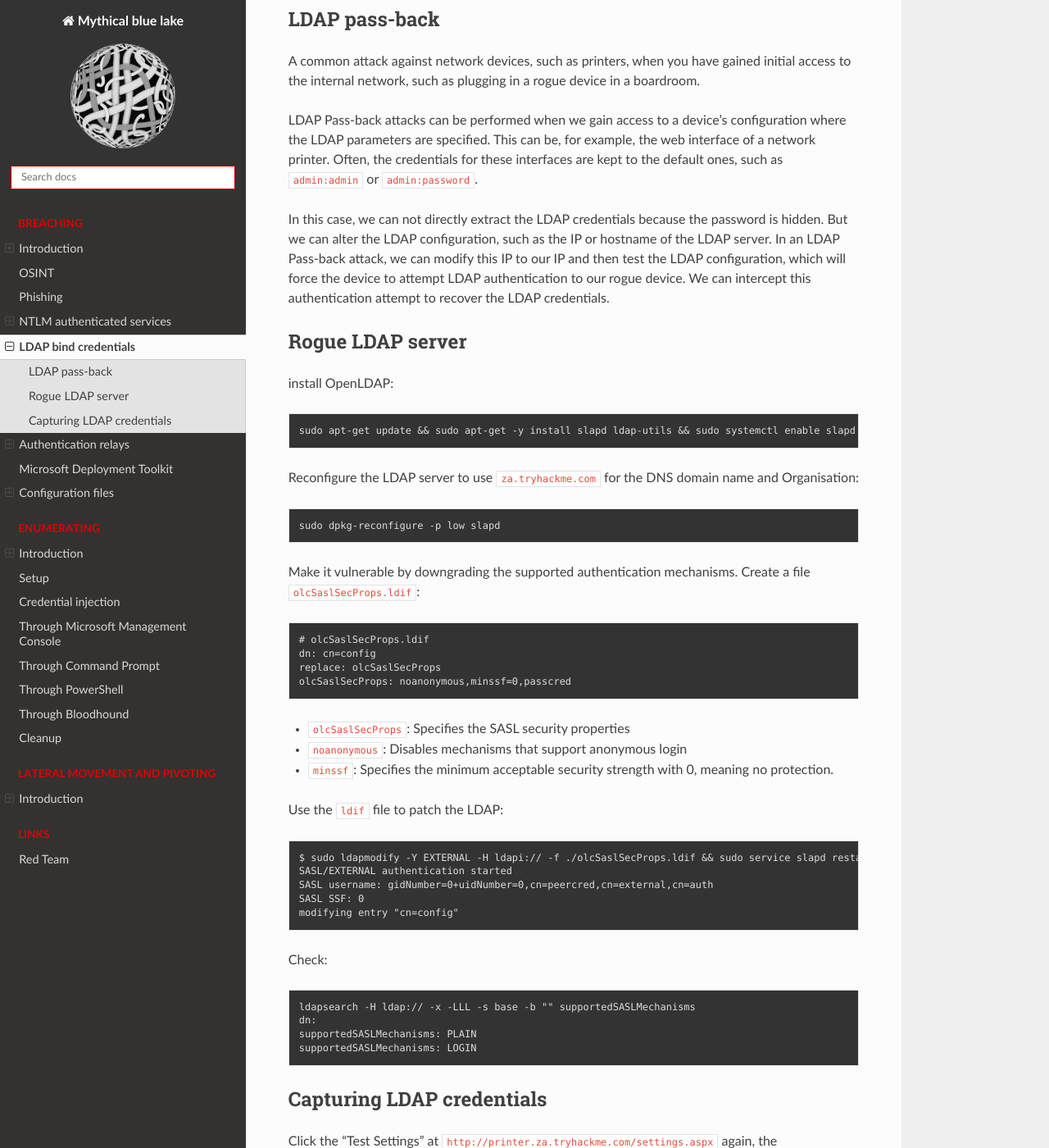
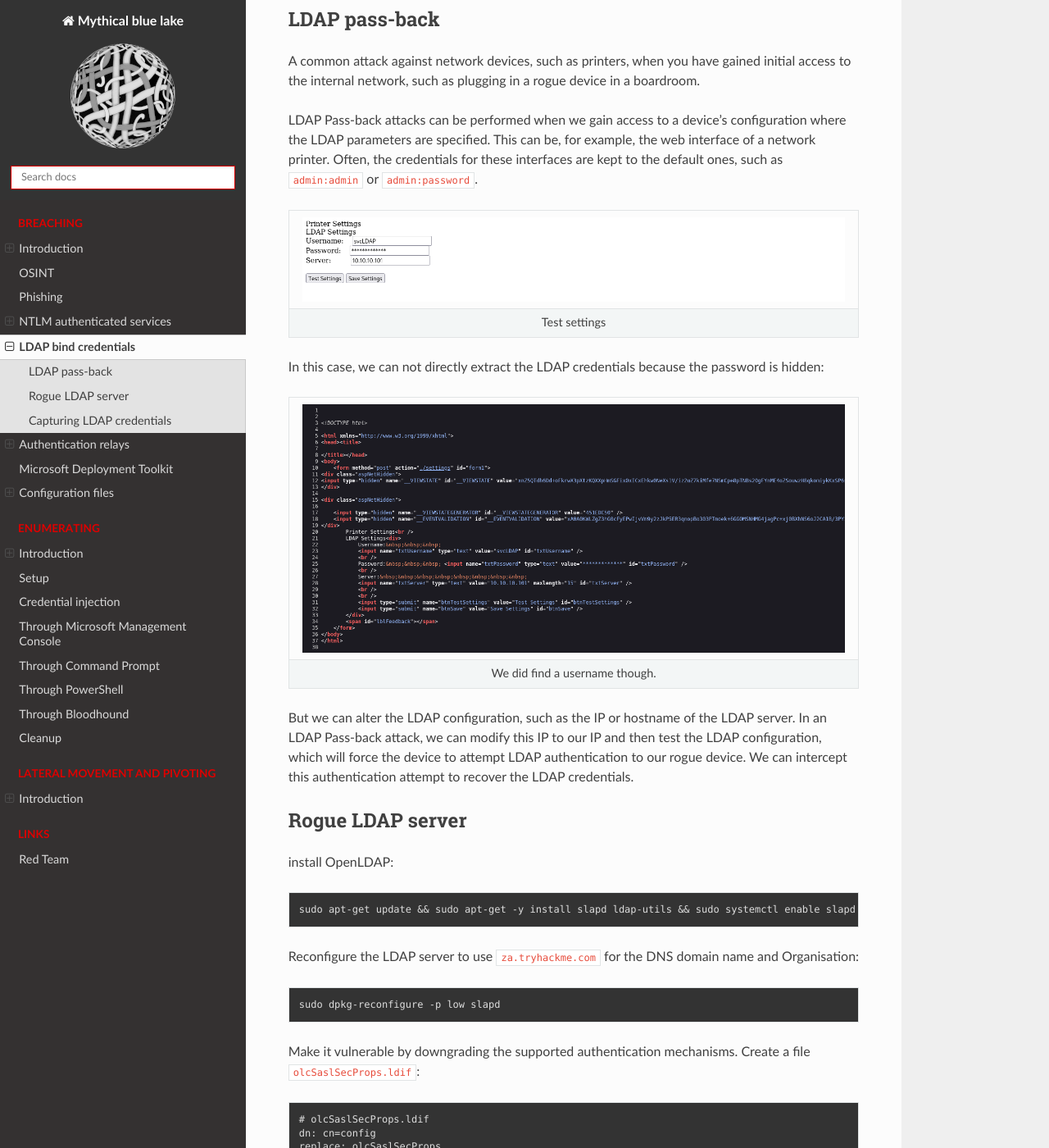
Before and after one commit to tymyrddin/red-ad, a Sphinx documentation site: the page built from source/docs/breach/ldap.md, in a window 1280 px wide and 1400 px high, scrolled down 609 px. Shown: the whole window at 82% size. Built offline with Sphinx 7.4.7 and the Read the Docs theme 2.0.0, drawn with Linux system fonts in a browser that asks for light colours.

Commit message:
Version 0.1

```diff
--- a/source/docs/breach/ldap.md
+++ b/source/docs/breach/ldap.md
@@ -28,7 +28,16 @@ LDAP Pass-back attacks can be performed when we gain access to a device's config
 are specified. This can be, for example, the web interface of a network printer. Often, the credentials for these
 interfaces are kept to the default ones, such as `admin:admin` or `admin:password`.
 
-In this case, we can not directly extract the LDAP credentials because the password is hidden.
+| ![Test settings](../../_static/images/ldap-settings.png)
+|:--:|
+|  Test settings |
+
+In this case, we can not directly extract the LDAP credentials because the password is hidden:
+
+| ![Test settings](../../_static/images/found-username.png)
+|:--:|
+|  We did find a username though. |
+
 But we can alter the LDAP configuration, such as the IP or hostname of the LDAP server. In an LDAP Pass-back attack,
 we can modify this IP to our IP and then test the LDAP configuration, which will force the device to attempt
 LDAP authentication to our rogue device. We can intercept this authentication attempt to recover the LDAP credentials.
```
Also changed, not shown: source/docs/enum/bloodhound.md (+1 -1 lines).
